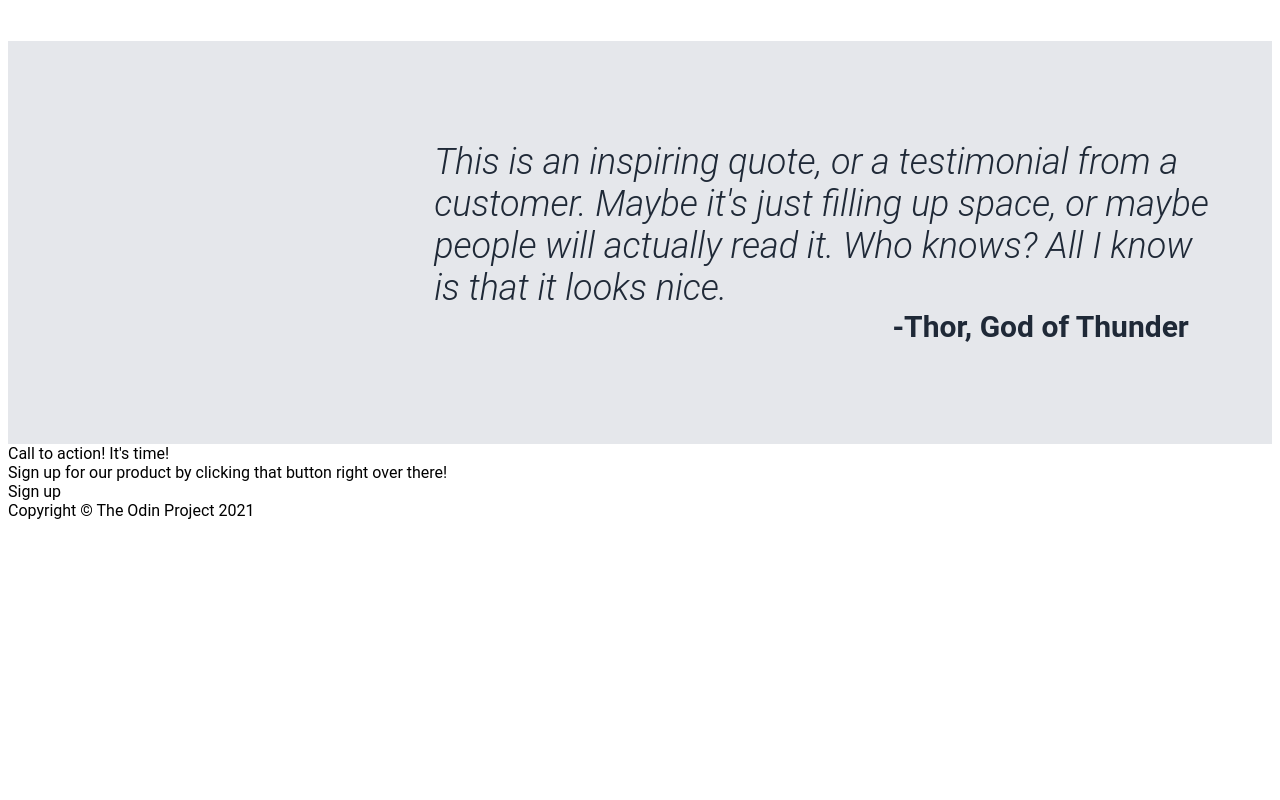
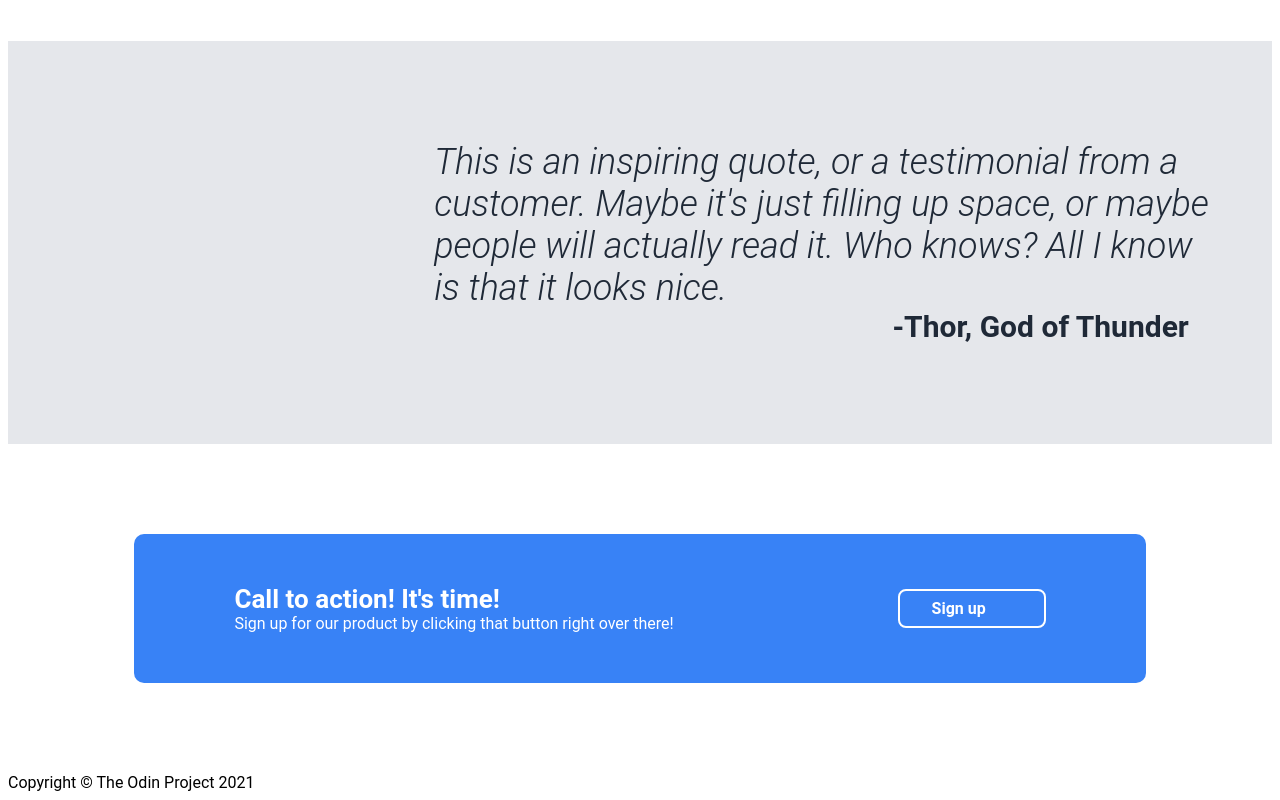
Before and after one commit to Abhinav-Raj-Singh/Landing-Page, a plain HTML site: page index.html in a window 1280 px wide. Shown: the part 859-1659 px from the top of the page. Before the commit the page ends 1387 px from the top, so only its background shows below. Drawn offline with Linux system fonts and the light colour scheme.

Commit message:
Style call to action section

```diff
--- a/css/style.css
+++ b/css/style.css
@@ -194,3 +194,39 @@ ul{
     font-size: 30px;
     padding-right: 20px;
 }
+
+
+.cta{
+    color:white;
+    display: flex;
+    flex-direction: row;
+    margin-top: 50px;
+    margin-bottom: 50px;
+    justify-content: space-between;
+    align-items: center;
+    margin: 90px 10%;
+    padding: 50px 100px;
+    border-radius: 10px;
+    background-color: #3882F6;
+
+
+}
+.ctah{
+    font-size: 26px;
+    font-weight: 700;
+
+}
+
+.ctat{
+    align-self: center;
+}
+.one{
+    align-self: center;
+}
+.btn{
+    border: 2px solid white;
+    border-radius: 8px;
+    padding: 8px 32px;
+    font-weight: 700;
+    width: 80px;
+}
```
